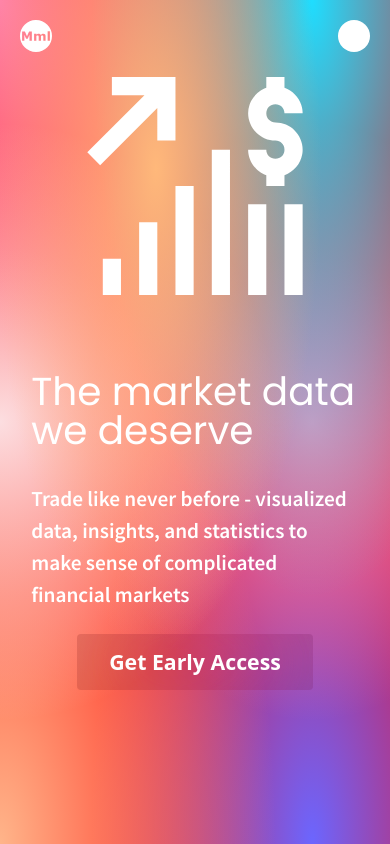
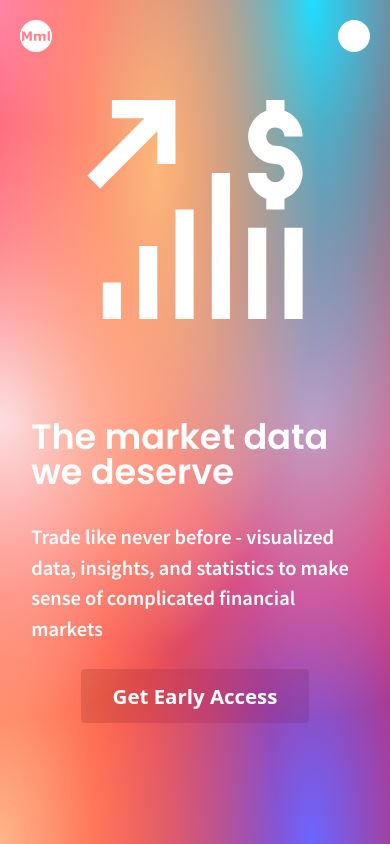
Before and after one commit to jonkarrer/market_maker, a Next.js app: page / in a window 390 px wide. Shown: the top 844 px of the page. Built offline with nearby package versions, Linux system fonts and the light colour scheme.

Commit message:
buttons hieght

```diff
--- a/components/support_pages/Gradient.tsx
+++ b/components/support_pages/Gradient.tsx
@@ -6,7 +6,7 @@ const SupportGradient = ({ title }: IGradient) => (
   <div>
     <div
       id="home_page-one-gradient"
-      className="text-white font-semibold flex items-center h-25vh sm:h-44vh sm:min-h-gradient"
+      className="text-white font-semibold flex items-center h-25vh sm:h-44vh sm:min-h-500px sm:min"
     >
       <h1 className="mx-auto sm:mb-32 text-mobile-h sm:text-6xl">{title}</h1>
     </div>
--- a/pages/index.tsx
+++ b/pages/index.tsx
@@ -11,11 +11,11 @@ export default function Home() {
       {/* Page One */}
       <section
         id="home_page-one-gradient"
-        className="relative h-screen overflow-hidden grid grid-row-2 sm:flex sm:items-center"
+        className="relative h-screen overflow-hidden grid grid-row-2 sm:min-h-500px sm:flex sm:items-center"
       >
         <div
           id="home-image"
-          className="mx-std flex items-center justify-center sm:mx-0 sm:mr-std sm:w-2/5 sm:order-2 z-10"
+          className="mx-std my-10 flex items-center justify-center sm:mx-0 sm:mr-std sm:w-2/5 sm:order-2 z-10"
         >
           <img
             className="w-2/3 sm:w-full xl:max-w-7xl"
@@ -24,7 +24,7 @@ export default function Home() {
           />
         </div>
         <article className="z-10 font-semibold text-white flex flex-col mx-std sm:mx-0 sm:ml-std sm:order-1 sm:justify-center sm:w-2/3">
-          <h1 className="text-mobile-h font-normal leading-none sm:text-desktop-h sm:mr-5 xl:mr-10">
+          <h1 className="text-mobile-h font-semibold leading-none sm:text-desktop-h sm:mr-5 xl:mr-10">
             The market data we deserve
           </h1>
           <div className="space-y-6 md:space-y-8 xl:space-y-12">
--- a/tailwind.config.js
+++ b/tailwind.config.js
@@ -21,11 +21,11 @@ module.exports = {
         '44vh' : '44vh',
       },
       minHeight: {
-        'gradient' : '300px'
+        '500px' : '400px'
       },
       fontSize: {
-        'mobile-p' : 'calc(2vw + 1.6vh)',
-        'mobile-h' : ['10vw', '1.1'],
+        'mobile-p' : 'calc(2vw + 1.5vh)',
+        'mobile-h' : ['9vw', '1.1'],
         'desktop-h' : ['5vw', '1.2'],
         'desktop-p' : ['2vw', '1.4'],
         '1.3vw' : '1.3vw',
```
